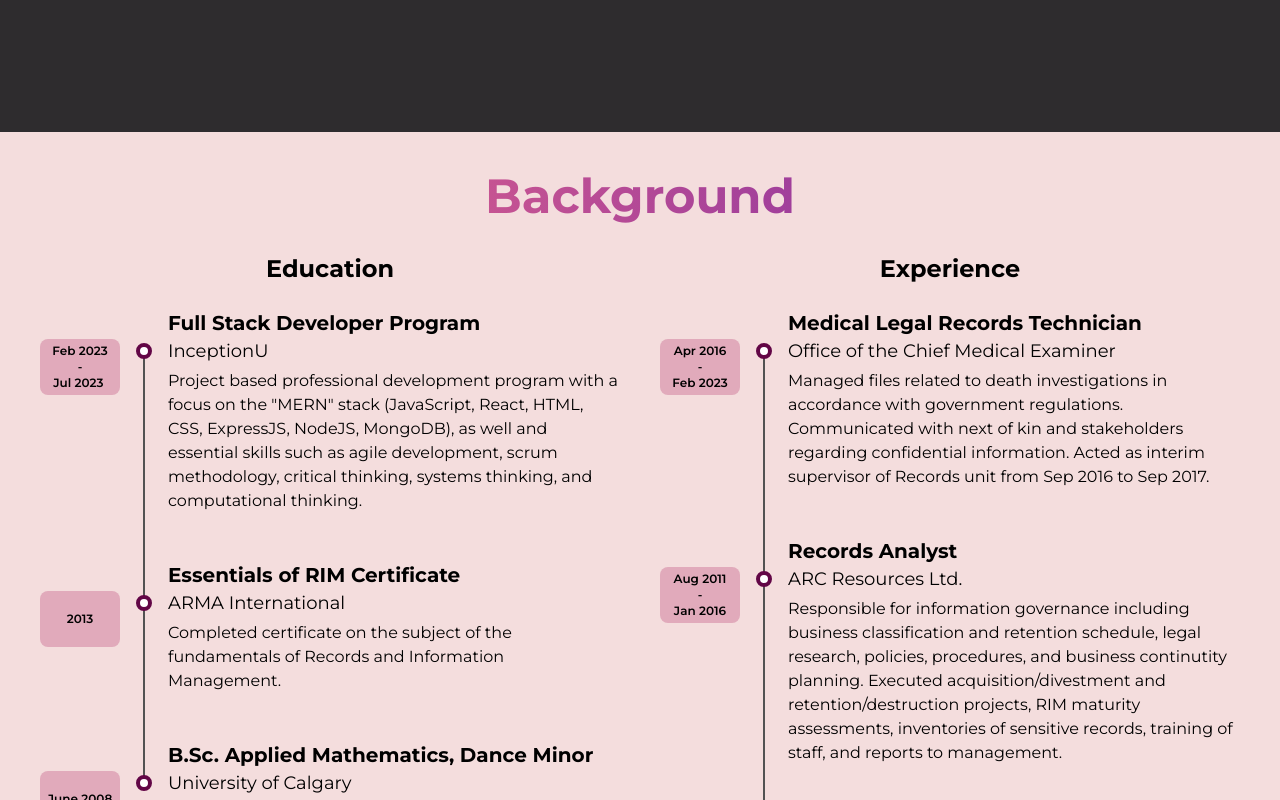
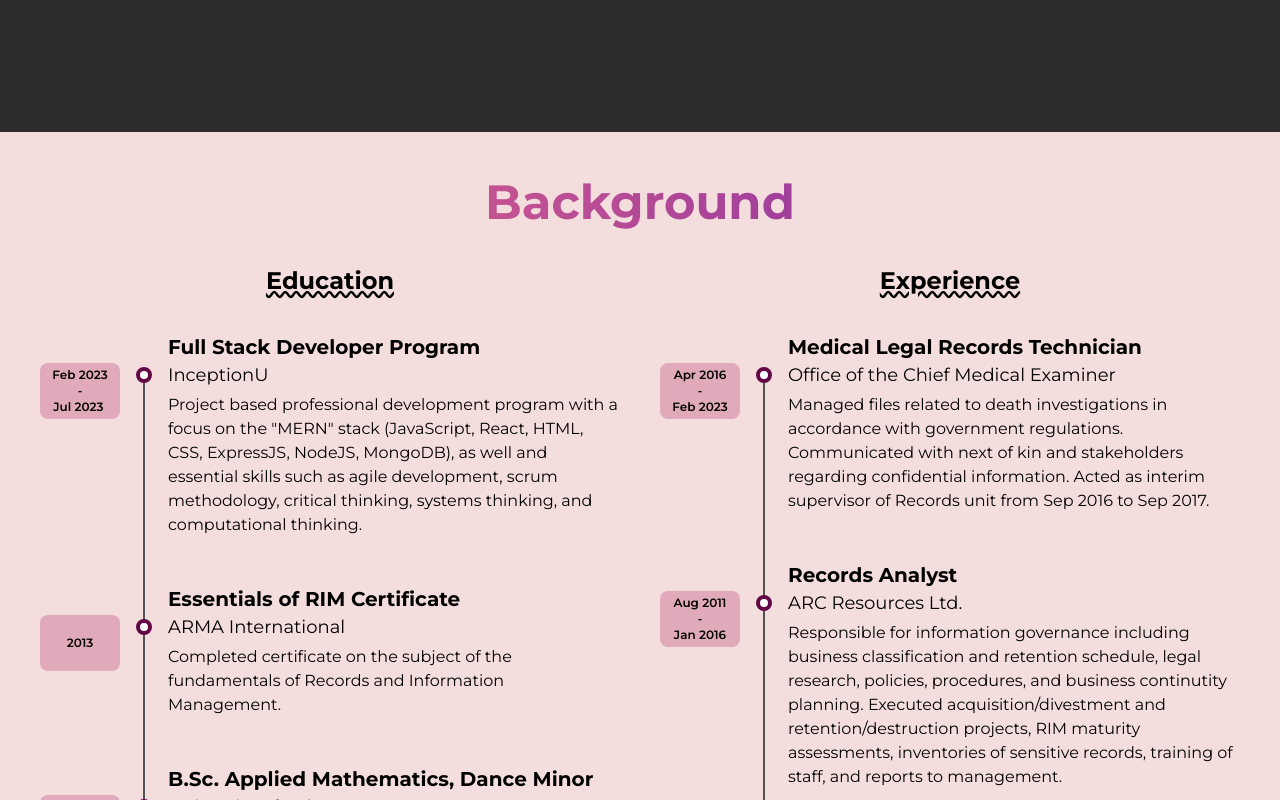
Before and after one commit to jgajdosbomben/portfolio, a React (Vite) app: page / in a window 1280 px wide. Shown: the part 1540-2340 px from the top of the page. Built offline with nearby package versions, Linux system fonts and the light colour scheme.

Commit message:
Set common formatting for section h1's

```diff
--- a/src/components/Background.jsx
+++ b/src/components/Background.jsx
@@ -3,13 +3,15 @@ import { education, work } from "../data";
 
 const Background = () => {
   return (
-    <div className="px-10 pb-10 text-black dark:text-white">
-      <h1 className="text-5xl font-bold bg-clip-text text-transparent bg-gradient-to-r from-rose-400 to-purple-800 dark:bg-clip-text dark:text-transparent dark:bg-gradient-to-r from-rose-300 to-purple-800 text-center px-10 py-10">Background</h1>
+    <div className="px-10 py-10 text-black dark:text-white">
+      <h1 className="text-5xl font-bold bg-clip-text text-transparent bg-gradient-to-r from-rose-400 to-purple-800 dark:bg-clip-text dark:text-transparent dark:bg-gradient-to-r from-rose-300 to-purple-800 text-center leading-tight pb-10">
+        Background
+      </h1>
 
-      <div className="inline-grid grid-cols1 sm:grid-cols-2 gap-10">
+      <div className="inline-grid grid-cols-1 sm:grid-cols-2 gap-10">
         {/* <!-- Vertical Timeline #1 --> */}
         <div className="-my-6">
-          <h1 className="text-center font-bold text-2xl">Education</h1>
+          <h1 className="text-center font-bold text-2xl underline decoration-wavy pb-3">Education</h1>
           {/* <!-- Item #1 --> */}
           <div className="relative pl-8 sm:pl-32 py-6 group hover:-translate-y-0.5 hover:scale-100 hover:bg-[#f4dddd] duration-300 hover:dark:bg-inherit">
             {/* Title*/}
@@ -71,7 +73,7 @@ const Background = () => {
         <div className="pt-10 sm:pt-0">
           <div className="-my-6">
             {/* <!-- Item #1 --> */}
-            <h1 className="text-center font-bold text-2xl">Experience</h1>
+            <h1 className="text-center font-bold text-2xl underline decoration-wavy pb-3">Experience</h1>
             <div className="relative pl-8 sm:pl-32 py-6 group hover:-translate-y-0.5 hover:scale-100 hover:bg-[#f4dddd] duration-300 hover:dark:bg-inherit">
               {/* Title*/}
               <div className="font-bold text-xl text-black dark:text-white  mb-1 sm:mb-0">Medical Legal Records Technician</div>
--- a/src/components/Header.jsx
+++ b/src/components/Header.jsx
@@ -7,7 +7,7 @@ const Header = ({ isOpen, toggleMenu, toggleTheme }) => {
         <div className="grid grid-cols-1 grid-row-3 md:grid-cols-3 md:grid-rows-2">
           {/* bg-[#f4dddd] dark:bg-gradient-to-br from-[#1d1d1d]  to-[#9b0b71] */}
           <div className="col-span-1 row-span-1 md:col-span-3 md:row-span-3 text-center align-middle pt-20">
-            <h1 className="bg-clip-text text-transparent font-bold bg-gradient-to-r from-rose-400 to-purple-800 text-8xl dark:bg-clip-text dark:text-transparent dark:bg-gradient-to-r from-rose-300 to-purple-800 pt-10 pb-5">
+            <h1 className="font-lobster bg-clip-text text-transparent font-bold bg-gradient-to-r from-rose-400 to-purple-800 text-8xl dark:bg-clip-text dark:text-transparent dark:bg-gradient-to-r from-rose-300 to-purple-800 pt-10 pb-5">
               Jennifer <br />
               Gajdos-Bomben
             </h1>
--- a/src/components/Projects.jsx
+++ b/src/components/Projects.jsx
@@ -5,7 +5,7 @@ const Projects = () => {
   return (
     <div className="bg-[#343434] dark:bg-[radial-gradient(ellipse_at_top_left,_var(--tw-gradient-stops))] from-[#28031e] to-[#1d1d1d] font-montserrat text-white dark:text-white px-1 py-1 md:px-10 md:py-10">
       <div className="flex justify-center items-center">
-        <h1 className="text-5xl bg-clip-text text-transparent font-bold bg-gradient-to-r from-rose-400 to-purple-800 dark:bg-clip-text dark:text-transparent dark:bg-gradient-to-r from-rose-300 to-purple-800">Projects</h1>
+        <h1 className="text-5xl bg-clip-text text-transparent font-bold bg-gradient-to-r from-rose-400 to-purple-800 dark:bg-clip-text dark:text-transparent dark:bg-gradient-to-r from-rose-300 to-purple-800 leading-tight">Projects</h1>
       </div>
 
       <div className="grid grid-cols-2 gap-2 items-center justify-center p-10 lg:grid-cols-4 md:gap-4 pt-10">
```
